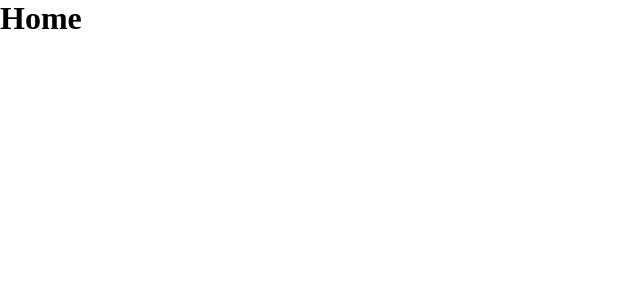
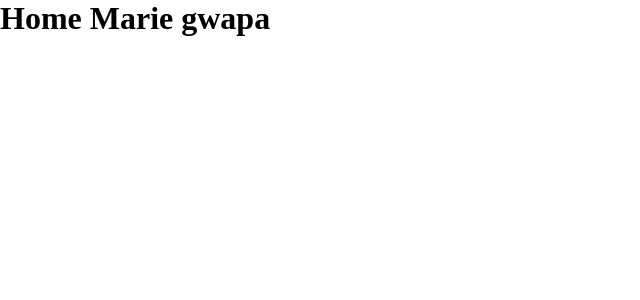
Before and after one commit to jian1219/trully_rich_cup, a React (Create React App) app: page / in a window 1280 px wide. Shown: the top 300 px of the page, without its empty margins (0-640 px from the left). Built offline with nearby package versions, Linux system fonts and the light colour scheme.

Commit message:
Add new files

```diff
--- a/src/Pages/Homepage.jsx
+++ b/src/Pages/Homepage.jsx
@@ -3,7 +3,9 @@ import React from 'react'
 function Homepage() {
   return (
     <div>
-        <h1>Home</h1>
+        <h1>Home Marie gwapa
+
+        </h1>
     </div>
   )
 }
```
